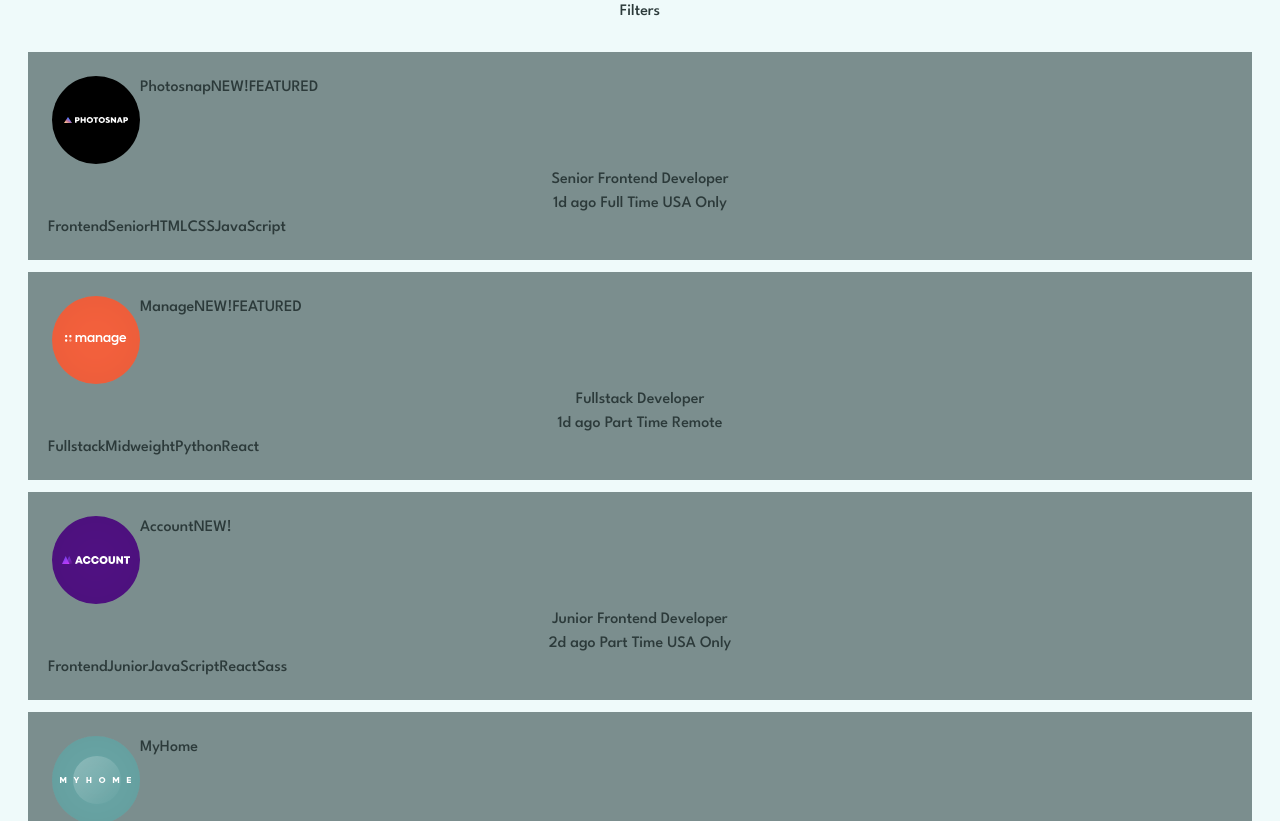
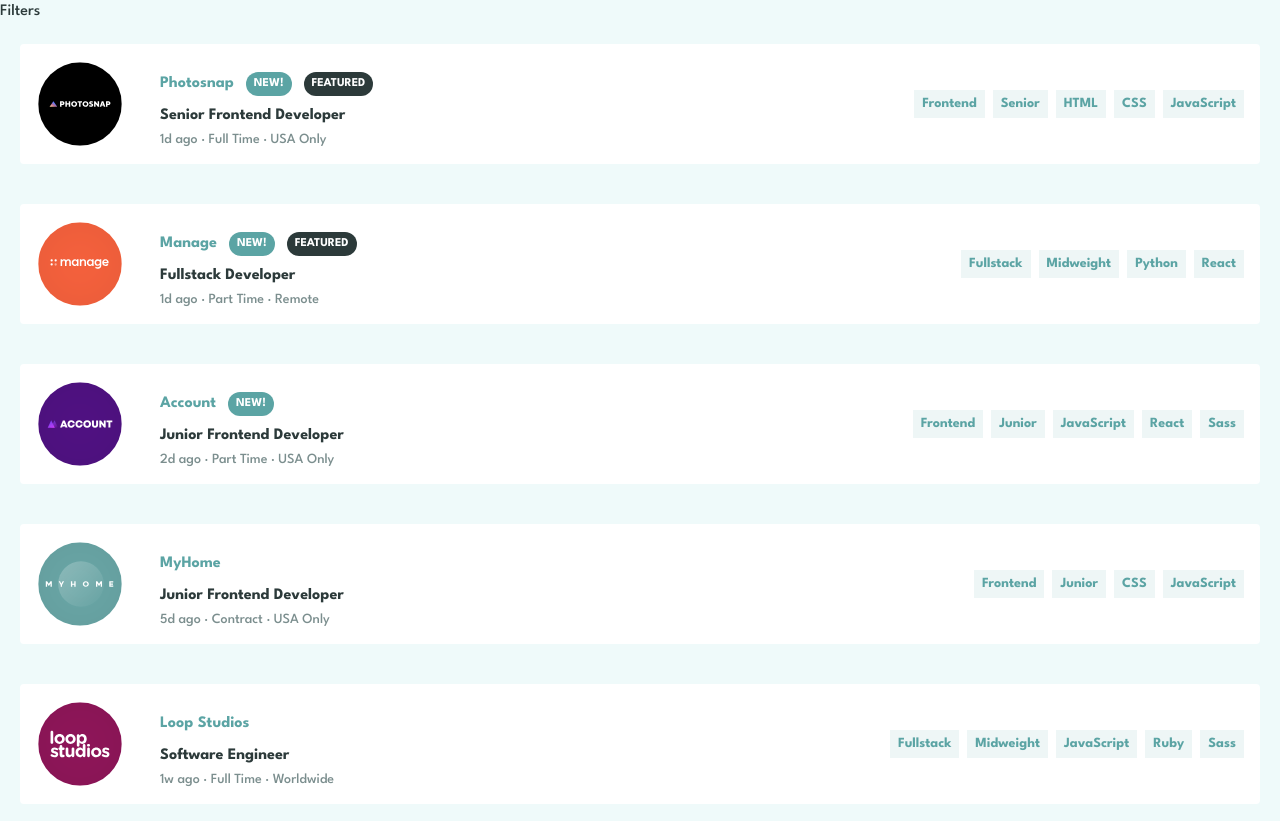
Before and after one commit to monte-dev/React-TailwindCSS-job-listings-FEM, a React (Vite) app: page / in a window 1280 px wide. Shown: the top 821 px of the page. Built offline with nearby package versions, Linux system fonts and the light colour scheme.

Commit message:
add styles to job component

```diff
--- a/src/App.jsx
+++ b/src/App.jsx
@@ -5,7 +5,7 @@
 	const [count, setCount] = useState(0);
 
 	return (
-		<div className=" bg-background h-screen text-center font-main text-dark-200">
+		<div className=" bg-background h-full font-main text-dark-200">
 			<Filters />
 			<JobListings />
 		</div>
--- a/src/components/Job/Job.jsx
+++ b/src/components/Job/Job.jsx
@@ -13,27 +13,51 @@
 		role,
 		tools,
 	} = props;
-	console.log(props);
 	return (
-		<article className=" bg-dark-100 m-3 p-5 ">
-			<div className="flex m-1">
-				<img src={`/src/assets/` + logo}></img>
-				<h3>{company}</h3>
-				{props.new ? <span className="">NEW!</span> : null}
-				{featured ? <span>FEATURED</span> : null}
+		<article className="m-3 mb-10 p-0 bg-white rounded transition-all duration-125 ease-in hover:border-l-[5px] hover:border-dark-100 hover:cursor-pointer flex flex-col md:flex-row md:justify-between relative">
+			<div className="flex">
+				<img
+					className="absolute -inset-y-1/3 scale-[.575] md:relative md:-inset-0 md:p-4 md:scale-[.95]"
+					src={`/src/assets/` + logo}
+				></img>
+				<div className="ml-3 px-2 pt-5 pb-3">
+					<div className="flex my-2">
+						<h3 className="text-primary font-bold mr-3">
+							{company}
+						</h3>
+						{props.new ? (
+							<span className="rounded-2xl font-bold text-white px-2 leading-loose bg-primary mr-3 text-xs">
+								NEW!
+							</span>
+						) : null}
+						{featured ? (
+							<span className="rounded-2xl font-bold text-white px-2 leading-loose bg-dark-200 text-xs">
+								FEATURED
+							</span>
+						) : null}
+					</div>
+					<h4 className="font-bold hover:text-primary">{position}</h4>
+					<span className="text-sm text-dark-100">
+						{postedAt} &#183; {contract} &#183; {location}
+					</span>
+				</div>
 			</div>
-			<h4>{position}</h4>
-			<div>
-				{postedAt} {contract} {location}
-			</div>
-			<ul className="flex">
-				<li>{role}</li>
-				<li>{level}</li>
+			<ul className="flex flex-wrap text-sm md:items-center mx-3 mb-3 md:mb-0 border-t-2 border-t-accent pt-2 md:pt-0 md:border-0">
+				<li className="bg-accent text-primary font-bold py-1 px-2 m-1 hover:text-white hover:bg-primary">
+					{role}
+				</li>
+				<li className="bg-accent text-primary font-bold py-1 px-2  m-1 hover:text-white hover:bg-primary">
+					{level}
+				</li>
 				{languages.map((language) => (
-					<li>{language}</li>
+					<li className="bg-accent text-primary font-bold py-1 px-2  m-1 hover:text-white hover:bg-primary">
+						{language}
+					</li>
 				))}
 				{tools.map((tool) => (
-					<li>{tool}</li>
+					<li className="bg-accent text-primary font-bold py-1 px-2  m-1 hover:text-white hover:bg-primary">
+						{tool}
+					</li>
 				))}
 			</ul>
 		</article>
--- a/src/components/JobListings/JobListings.jsx
+++ b/src/components/JobListings/JobListings.jsx
@@ -3,7 +3,7 @@
 
 const JobListings = () => {
 	return (
-		<main className="jobListings bg-background p-4">
+		<main className="jobListings p-2">
 			{data.map((job) => {
 				return <Job {...job} />;
 			})}
--- a/tailwind.config.cjs
+++ b/tailwind.config.cjs
@@ -4,6 +4,7 @@
 	theme: {
 		colors: {
 			primary: '#5ba4a4',
+			white: '#fff',
 			background: '#effafa',
 			accent: '#eef6f6',
 			'dark-200': '#2c3a3a',
```
